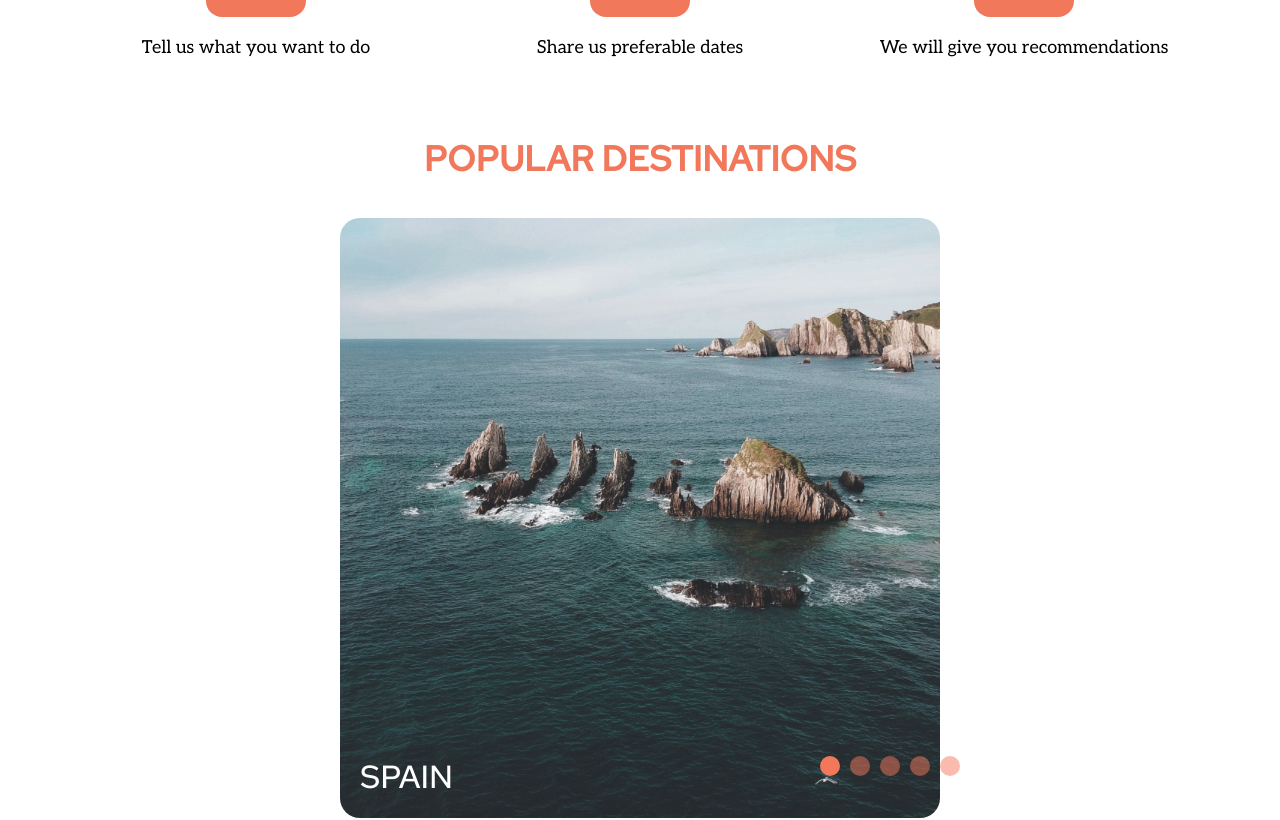
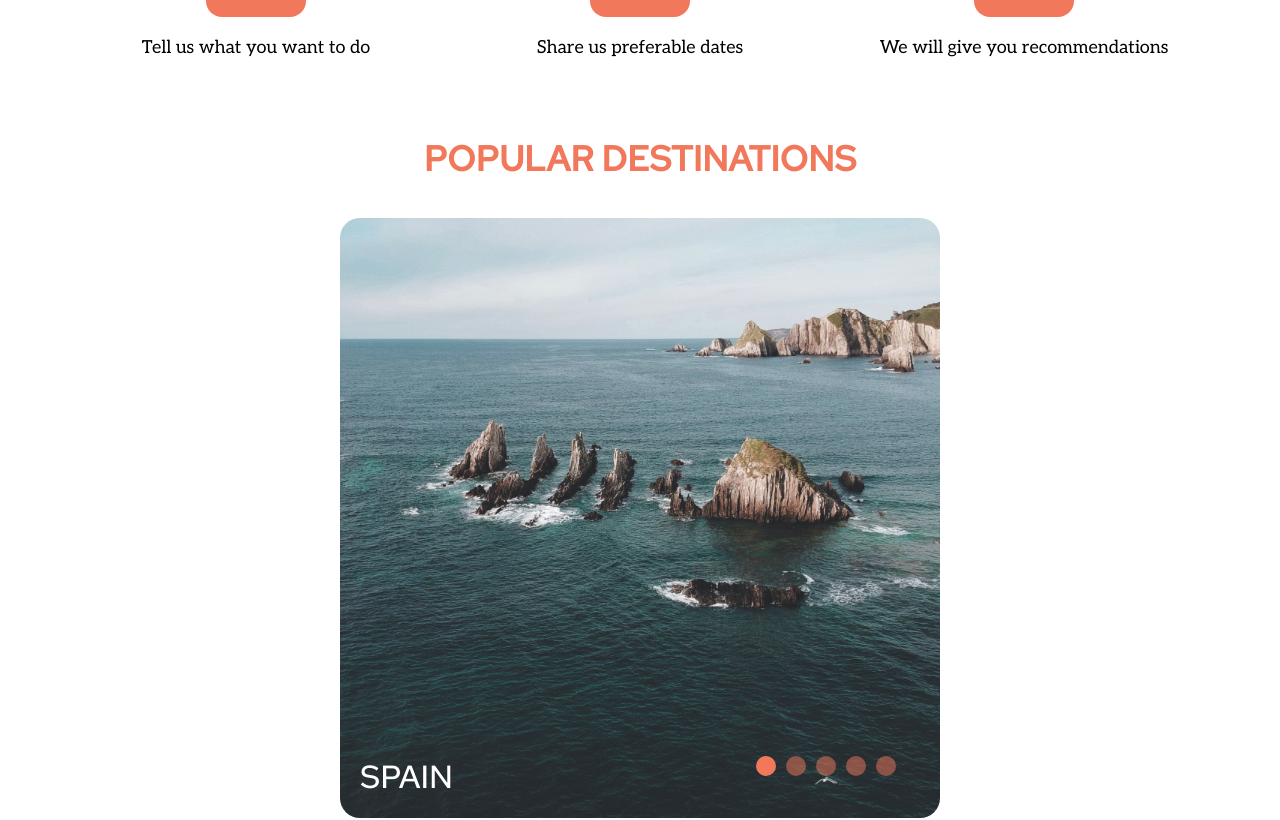
Before and after one commit to SergeyIankowski/Travel, a React app: page / in a window 1280 px wide. Shown: the part 892-1712 px from the top of the page. Built offline with nearby package versions, Linux system fonts and the light colour scheme; a web font is replaced by a local one.

Commit message:
feat: convert source files to dist

```diff
--- a/src/components/carousel/carousel.scss
+++ b/src/components/carousel/carousel.scss
@@ -26,7 +26,7 @@ input[type="radio"] {
   gap: 10px;
   align-self: center;
   position: absolute;
-  right: 25%;
+  right: 30%;
   bottom: 7%;
   z-index: 10;
 }
@@ -49,7 +49,11 @@ input[type="radio"] {
 
 @media (max-width: $point-one) {}
 
-@media (max-width: $point-two) {}
+@media (max-width: $point-two) {
+  .markers {
+    right: 25%;
+  }
+}
 
 @media (max-width: $point-three) {
   .markers {
--- a/src/components/semantic-structure/destinations/destinations.scss
+++ b/src/components/semantic-structure/destinations/destinations.scss
@@ -9,14 +9,30 @@
   padding-bottom: 80px;
 }
 
-@media (max-width: $point-one) {}
+@media (max-width: $point-one) {
+  .destinations {
+    padding-bottom: 60px;
+  }
+}
 
-@media (max-width: $point-two) {}
+@media (max-width: $point-two) {
+  .destinations {
+    padding-bottom: 50px;
+  }
+}
 
 @media (max-width: $point-three) {
   .destinations {
     gap: 20px;
   }
+
+  .destinations {
+    padding-bottom: 40px;
+  }
 }
 
-@media (max-width: $point-four) {}
+@media (max-width: $point-four) {
+  .destinations {
+    padding-bottom: 20px;
+  }
+}
--- a/src/styles/_fonts.scss
+++ b/src/styles/_fonts.scss
@@ -61,7 +61,7 @@ h2 {
 h3 {
     font-family: 'Aleo';
     font-style: normal;
-    font-weight: 900;
+    font-weight: 700;
     font-size: 35px;
     line-height: 42px;
     color: $text-color-dark;
```
Also changed, not shown: .v/settings.json (deleted), 22 other files (tests, documents, lock files or other folders).
